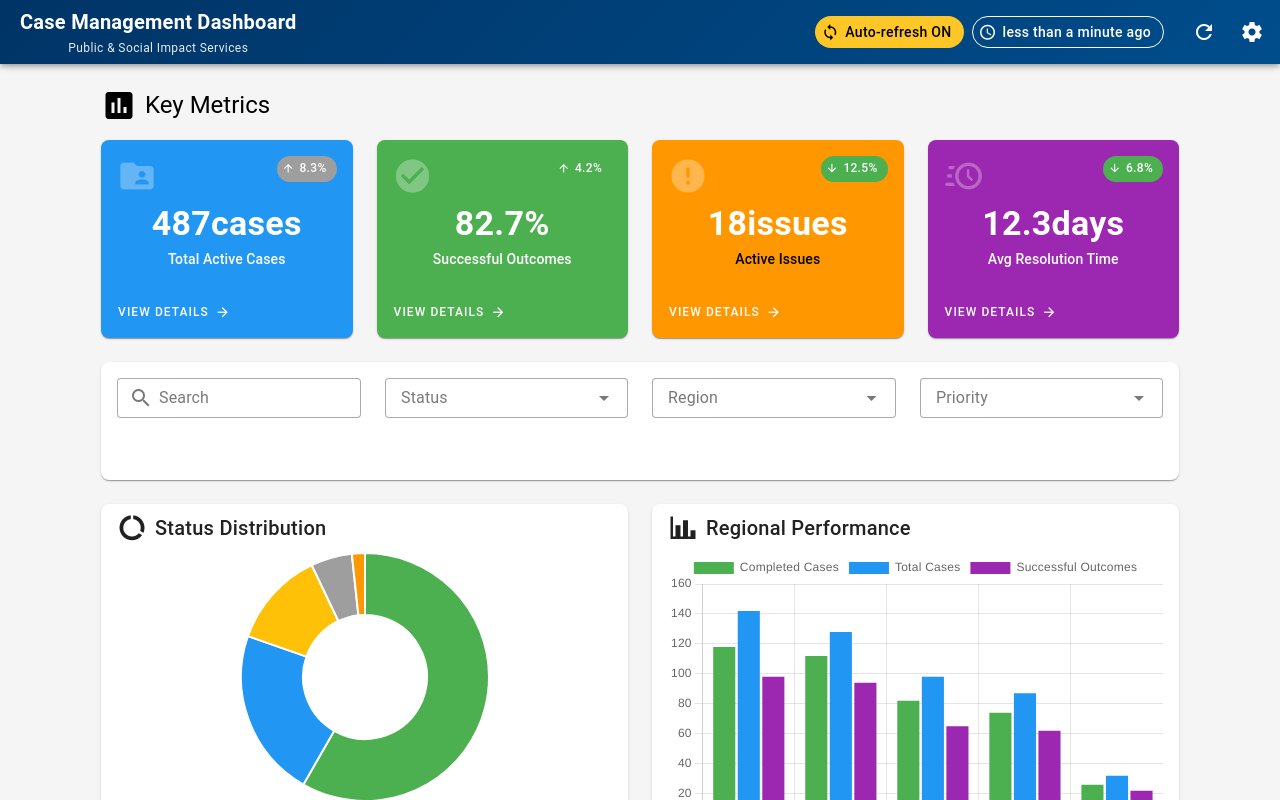
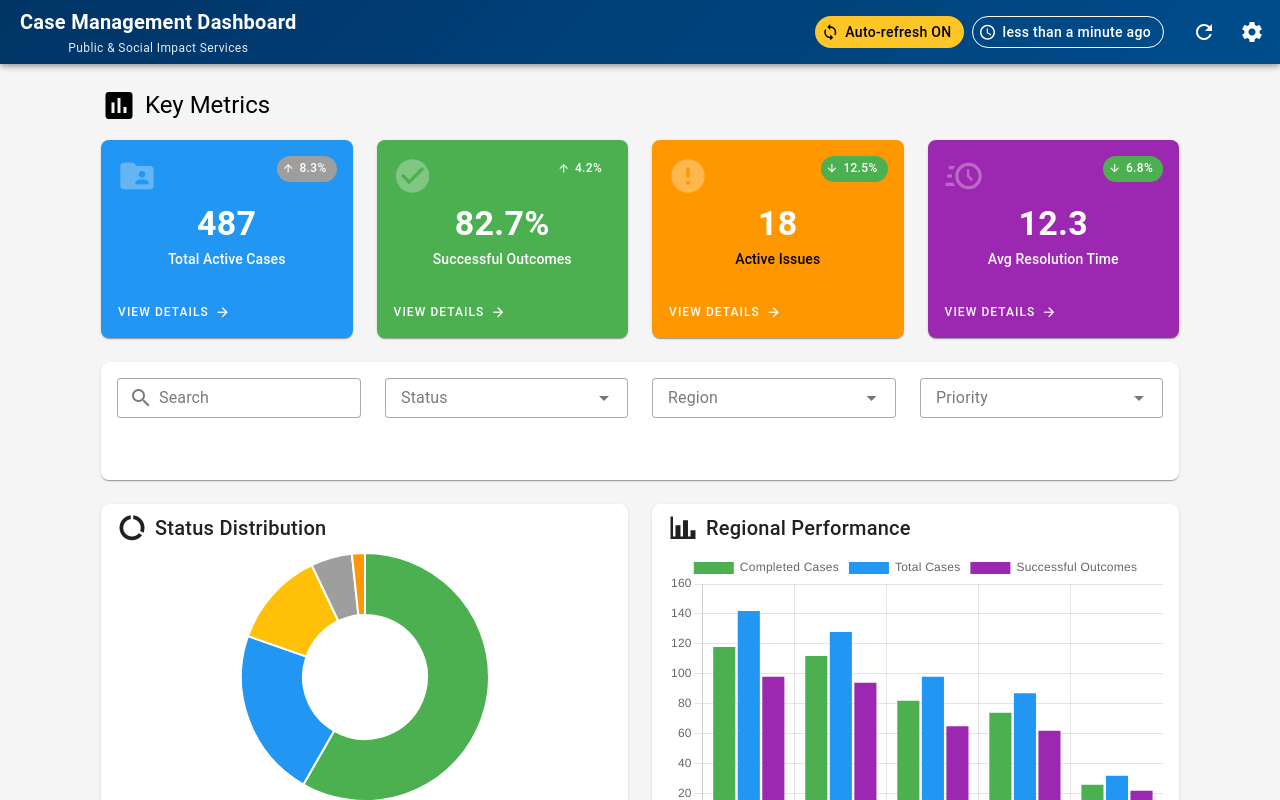
Before and after one commit to michaelbodellslalom/my-operational-dashboard, a Vue app: page / in a window 1280 px wide. Shown: the top 800 px of the page. Built offline with nearby package versions, Linux system fonts and the light colour scheme.

Commit message:
Remove units from metric display for cleaner look
- Changed 'cases', 'issues', and 'days' units to empty strings
- Kept '%' unit for Successful Outcomes percentage
- Cleaner, more concise metric cards

```diff
--- a/src/data/mockData.ts
+++ b/src/data/mockData.ts
@@ -6,7 +6,7 @@ export const metrics: Metric[] = [
     id: 'm1',
     title: 'Total Active Cases',
     value: 487,
-    unit: 'cases',
+    unit: '',
     change: 8.3,
     changeType: 'increase',
     trend: 'neutral',
@@ -28,7 +28,7 @@ export const metrics: Metric[] = [
     id: 'm3',
     title: 'Active Issues',
     value: 18,
-    unit: 'issues',
+    unit: '',
     change: 12.5,
     changeType: 'decrease',
     trend: 'positive',
@@ -39,7 +39,7 @@ export const metrics: Metric[] = [
     id: 'm4',
     title: 'Avg Resolution Time',
     value: 12.3,
-    unit: 'days',
+    unit: '',
     change: 6.8,
     changeType: 'decrease',
     trend: 'positive',
```
